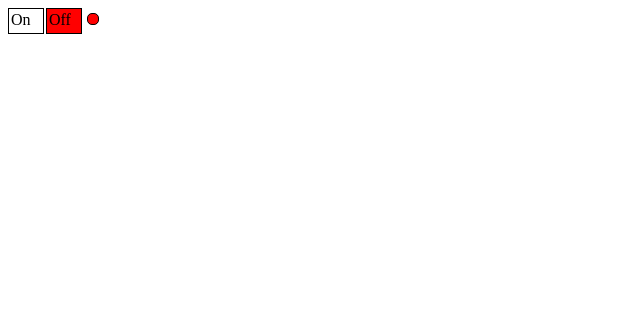
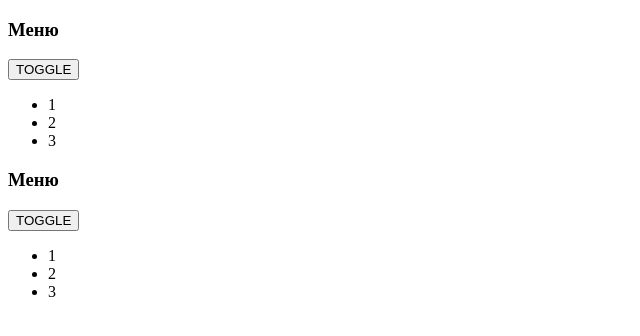
Before and after one commit to Svetlana-AS/typeScript-React, a React (Create React App) app: page / in a window 1280 px wide. Shown: the top 336 px of the page, without its empty margins (0-640 px from the left). Built offline with nearby package versions, Linux system fonts and the light colour scheme.

Commit message:
6Lesson-HW-collapce по клику на кнопкуÐÑÑ

```diff
--- a/src/App.tsx
+++ b/src/App.tsx
@@ -3,6 +3,8 @@ import './App.css';
 import Accordion from "./componens/Accordion/Accordion";
 import {Rating} from "./componens/Rating/Rating";
 import OnOff from "./componens/OnOff";
+import {UncontrolledAccordion} from "./componens/UncontrolledAccordion/UncontrolledAccordion";
+
 
 function sum () {
 
@@ -11,12 +13,16 @@ function sum () {
 
 
 
+function App() {
 
-function App() {
-    console.log("App rendering")
+
+
     return (
         <div>
-            <OnOff on={false}/>
+            <UncontrolledAccordion titleValue={"Меню"} />
+            <UncontrolledAccordion titleValue={"Меню"} />
+
+            {/*<OnOff on={false}/>*/}
 
         {/*<Accordion titleValue={"Меню"} collapced={true}/>*/}
         {/*<Accordion titleValue={"Сайт бар"} collapced={false}/>*/}
--- a/src/componens/Accordion/Accordion.tsx
+++ b/src/componens/Accordion/Accordion.tsx
@@ -16,7 +16,7 @@ type  AccordionTitlePropsType = {
     title : string
 }
 function AccordionTitle (props : AccordionTitlePropsType){
-    debugger
+
     console.log("AccordionTitle rendering")
     return <h3>{props.title}</h3>
 }
--- /dev/null
+++ b/src/componens/UncontrolledAccordion/UncontrolledAccordion.tsx
@@ -0,0 +1,39 @@
+import React, {FormEvent, useState} from "react";
+type  AccordionPropsType = {
+    titleValue : string
+
+}
+export function UncontrolledAccordion (props : AccordionPropsType) {
+
+
+
+let [collapced, setCollapced]=useState<boolean>(false)
+
+   const controlledHahdler =(e:React.MouseEvent<HTMLButtonElement>)=>{
+       setCollapced(!collapced)
+   }
+
+    return <div>
+        <AccordionTitle title ={props.titleValue}/>
+        <button onClick={controlledHahdler}>TOGGLE</button>
+        {!collapced && <AccordionBody/>}
+    </div>
+}
+export type  AccordionTitlePropsType = {
+    title : string
+}
+export function AccordionTitle (props : AccordionTitlePropsType){
+
+    console.log("AccordionTitle rendering")
+    return <h3>{props.title}</h3>
+}
+export function AccordionBody() {
+    console.log("AccordionBody rendering")
+    return <div>
+        <ul>
+            <li>1</li>
+            <li>2</li>
+            <li>3</li>
+        </ul>
+    </div>
+}
```
